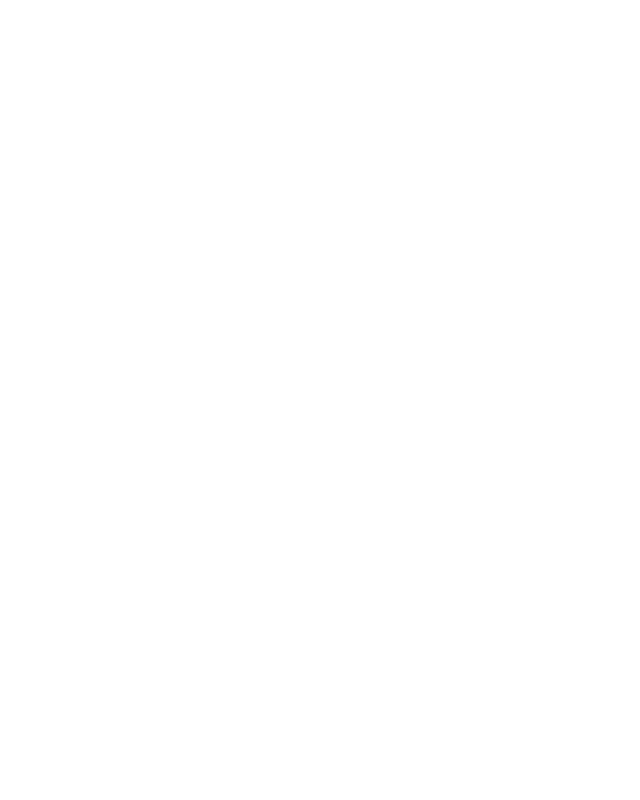
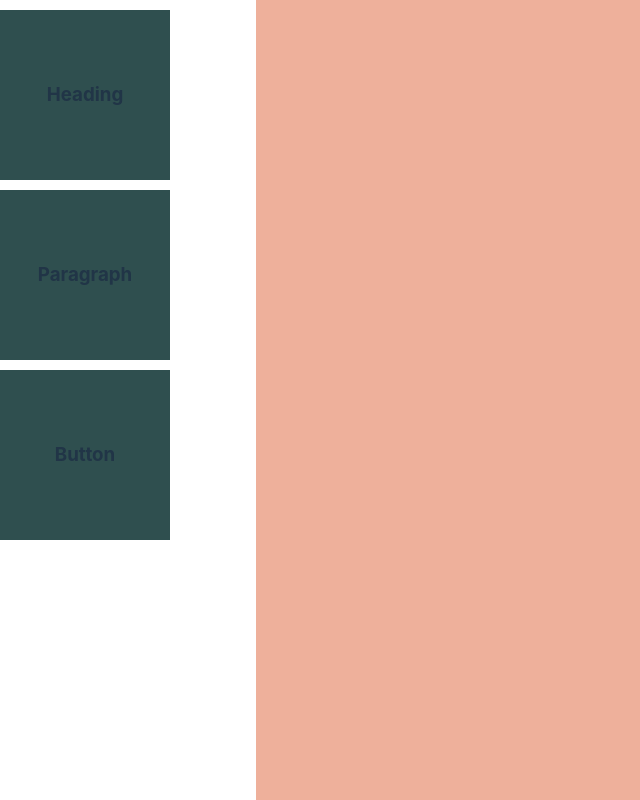
Before and after one commit to jessgoodlett/drag-components, a Vue app: page /template-builder in a window 1280 px wide. Before the commit this address had no page. Shown: the whole page, without its empty margins (0-640 px from the left). Built offline with nearby package versions, Linux system fonts and the light colour scheme.

Commit message:
Added basic template builder

```diff
--- a/src/main.js
+++ b/src/main.js
@@ -11,6 +11,7 @@
   {path: '/drag-n-drop', component: () => import('./views/DragNDrop.vue')},
   {path: '/sort-column', component: () => import('./views/SortColumn.vue')},
   {path: '/sort-row', component: () => import('./views/SortRow.vue')},
+  {path: '/template-builder', component: () => import('./views/TemplateBuilder.vue')},
 ]
 
 const router = createRouter({
--- a/src/views/Home.vue
+++ b/src/views/Home.vue
@@ -5,6 +5,7 @@
     <a href="/drag-n-drop">Drag and Drop</a>
     <a href="/sort-column">Sortable Column</a>
     <a href="/sort-row">Sortable Row</a>
+    <a href="/template-builder">Template Builder</a>
   </div>
 </template>
 
--- /dev/null
+++ b/src/views/TemplateBuilder.vue
@@ -0,0 +1,93 @@
+<template>
+  <div class="available-elements">
+    <div class="element" draggable="true" @dragstart="dragStart">
+      <h3>Heading</h3>
+      <div class="hide">
+        <h1>Amazing Title</h1>
+      </div>
+    </div>
+    <div class="element" draggable="true" @dragstart="dragStart">
+      <h3>Paragraph</h3>
+      <div class="hide">
+        <p>Lorem ipsum dolor, sit amet consectetur adipisicing elit. Maxime, alias. Aliquid deleniti dolorem officiis iusto distinctio eveniet voluptates veniam reprehenderit ab vero ratione, libero neque quae natus! Quasi, eum aliquid.</p>
+      </div>
+    </div>
+    <div class="element" draggable="true" @dragstart="dragStart">
+      <h3>Button</h3>
+      <div class="hide">
+        <button>Button</button>
+      </div>
+    </div>
+    <div class="drop" @dragover="dragOver" @dragenter="dragEnter" @dragleave="dragLeave" @drop="drop" ref="dropSection"></div>
+  </div>
+
+</template>
+
+<script setup>
+import { ref } from 'vue'
+
+const dropSection = ref(null)
+const currentElement = ref(null);
+
+const dragStart = (e) => {
+  currentElement.value = e.target;
+}
+
+const dragOver = (e) => {
+  e.preventDefault()
+}
+
+const dragEnter = () => {
+  dropSection.value.classList.add('hover');
+}
+
+const dragLeave = () => {
+  dropSection.value.classList.remove('hover');
+}
+
+const drop = (e) => {
+  dropSection.value.classList.remove('hover');
+  let element = currentElement.value.querySelector('.hide').cloneNode(true);
+  element.className = '';
+  dropSection.value.append(element);
+}
+
+</script>
+
+<style>
+  .available-elements {
+    position: fixed;
+    left: 0;
+    top: 0;
+  }
+
+  .drop {
+    background-color: darksalmon;
+    opacity: .75;
+    width: 80vw;
+    height: 100vh;
+    position: fixed;
+    right: 0;
+    top: 0;
+  }
+
+  .hover {
+    opacity: 1;
+  }
+
+  .hide {
+    display: none;
+  }
+
+  .element {
+    background-color: darkslategray;
+    width: 150px;
+    height: 150px;
+    padding: 10px;
+    margin: 10px 0;
+    display: flex;
+    justify-content: center;
+    align-items: center;
+  }
+
+</style>
```
